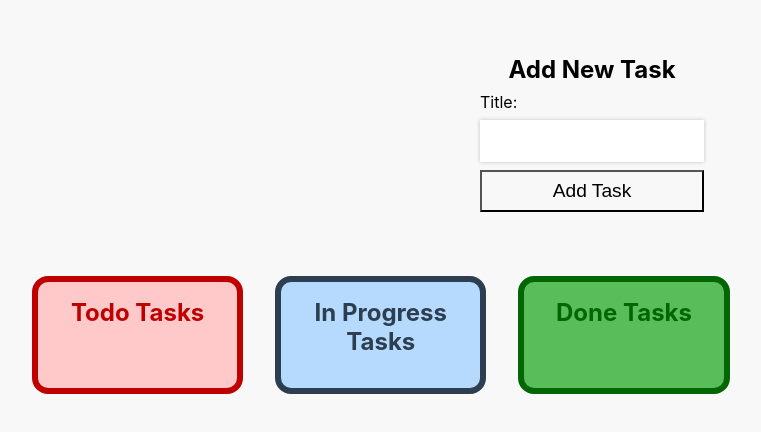
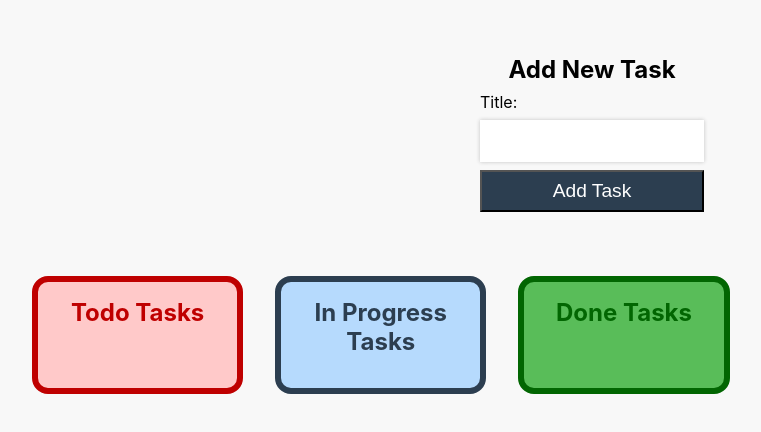
Before and after one commit to Ahmed-Elbessfy/todo-refilex-react, a React (Create React App) app: page / in a window 1280 px wide. Shown: the part 160-592 px from the top of the page, without its empty margins (16-777 px from the left). Built offline with nearby package versions, Linux system fonts and the light colour scheme.

Commit message:
style save edit button

```diff
--- a/src/App.css
+++ b/src/App.css
@@ -40,7 +40,7 @@ textarea {
   box-shadow: 0px 0px 4px #c3c3c3;
   font-size: 1.4rem;
   padding: 0.5rem;
-  color: var(--color-text);
+  color: #2c3e50;
   margin-top: 0.5rem;
   max-width: 100%;
 }
@@ -51,8 +51,8 @@ textarea {
 }
 
 input[type="submit"] {
-  background: var(--color-text);
-  color: var(--color-background);
+  background: #2c3e50;
+  color: #fff;
   font-size: 1.2rem;
   width: 100%;
   padding: 0.5rem 1rem;
```
